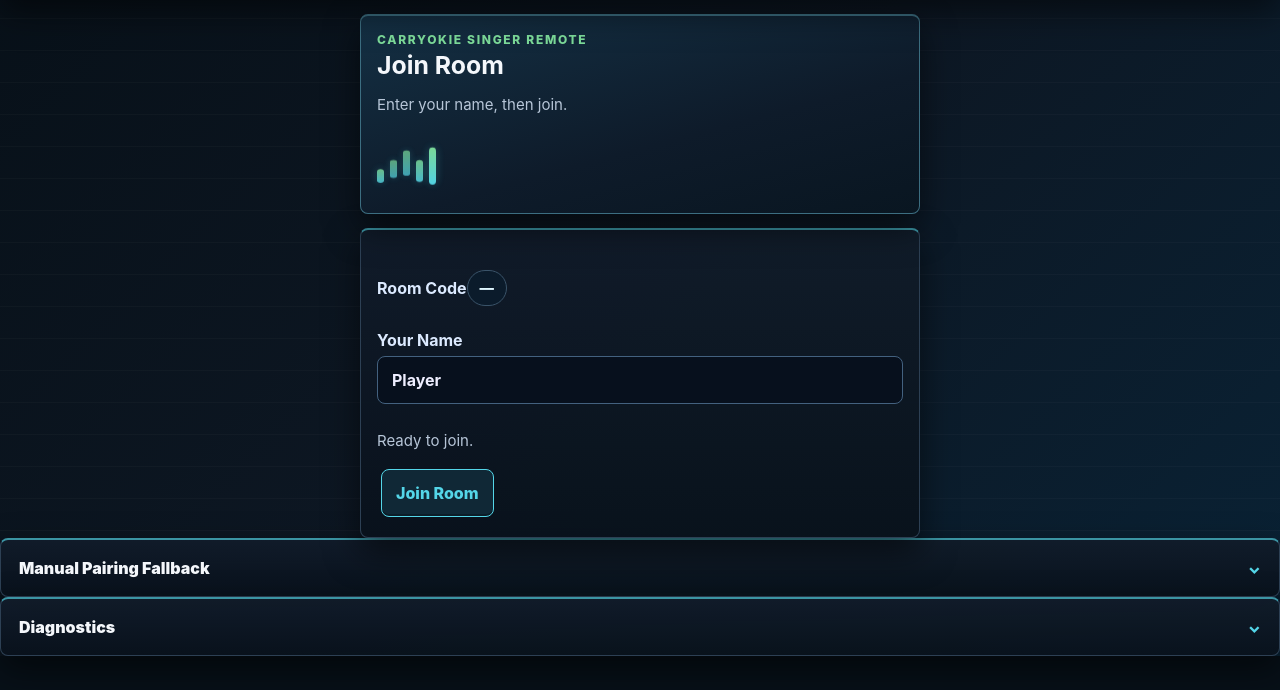
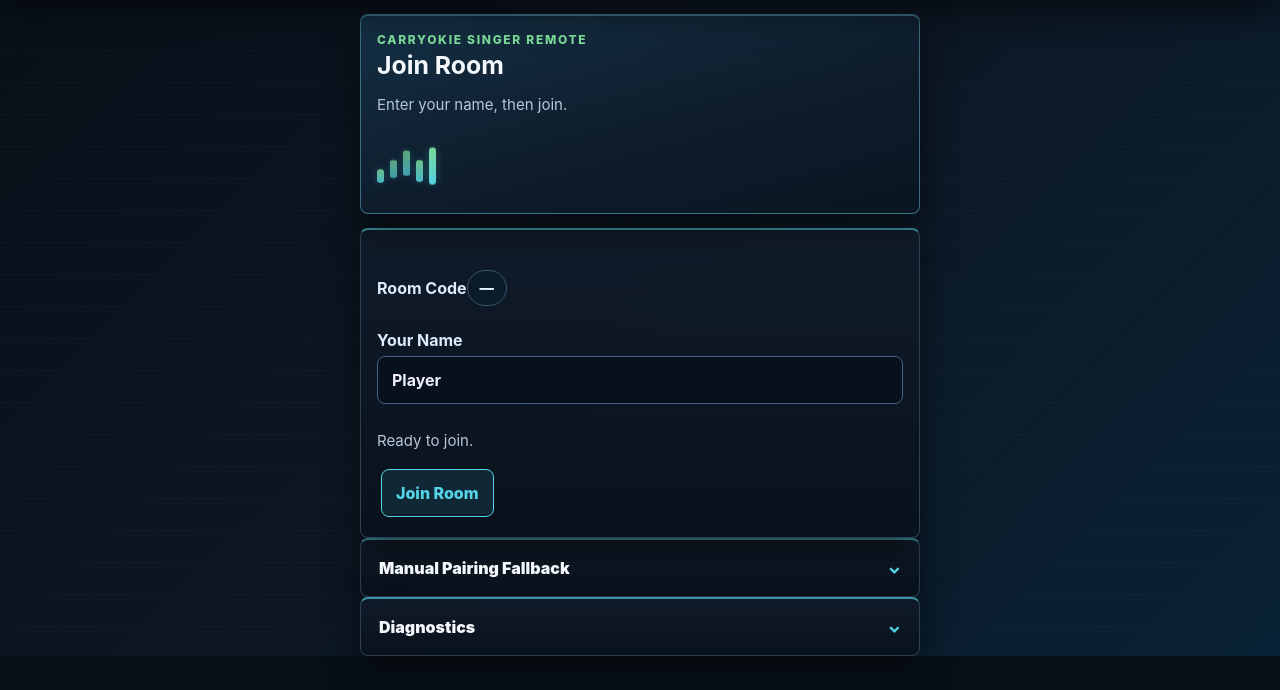
Before and after one commit to abhidya/CarryOkie, a website built with Vite: page player/index.html in a window 1280 px wide. Shown: the part 110-800 px from the top of the page. Built offline with nearby package versions, Linux system fonts and the light colour scheme; no server answers; what peerjs would draw is missing.

Commit message:
Constrain player utility panels
Keep the desktop singer remote visually grouped by matching manual fallback and diagnostics panels to the primary phone-width flow.

Constraint: Mobile controls must remain full width and touch-friendly.

Rejected: leaving utility panels full-bleed on desktop | it made secondary controls dominate the singer remote.

Confidence: high

Scope-risk: narrow

Directive: Player utility panels should remain subordinate to the join/singing flow on wide screens.

Tested: npm run test:e2e:ux; npx tsc --noEmit

Not-tested: Browser matrix beyond Playwright Chromium.

```diff
--- a/src/styles.css
+++ b/src/styles.css
@@ -205,6 +205,11 @@ h2 {
   gap: 14px;
   width: min(100%, 520px);
   margin: 0 auto;
+}
+#app[data-page="player"] details.card {
+  width: min(100%, 560px);
+  margin-left: auto;
+  margin-right: auto;
 }
 .primary-actions.mic-needs-enable button:not(#enableMic) {
   display: none;
```
Also changed, not shown: scripts/e2e_ux_contract.test.mjs (+8 -0 lines).
